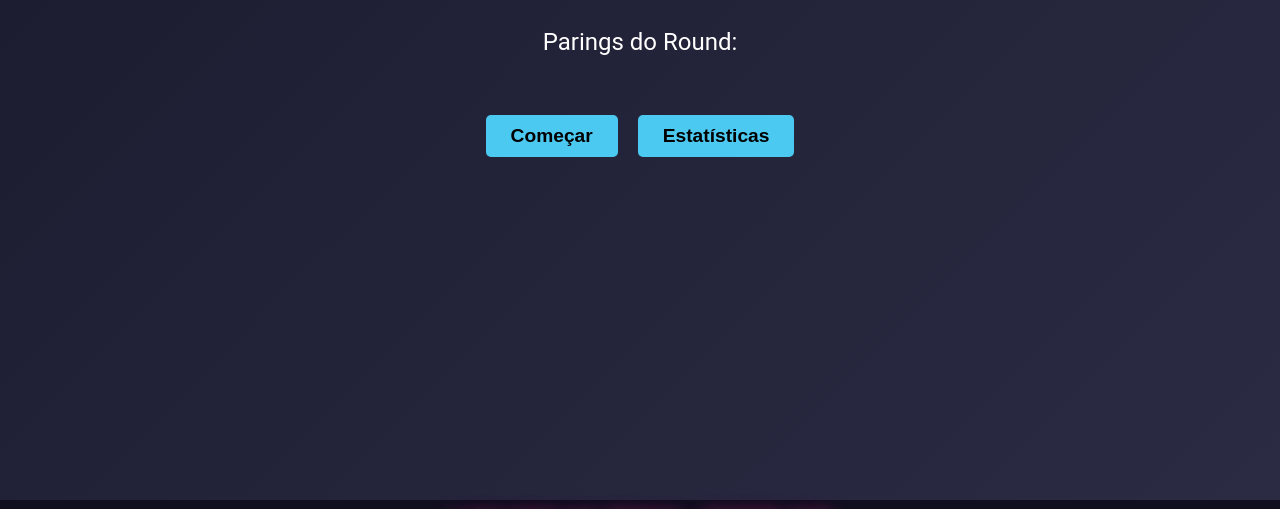
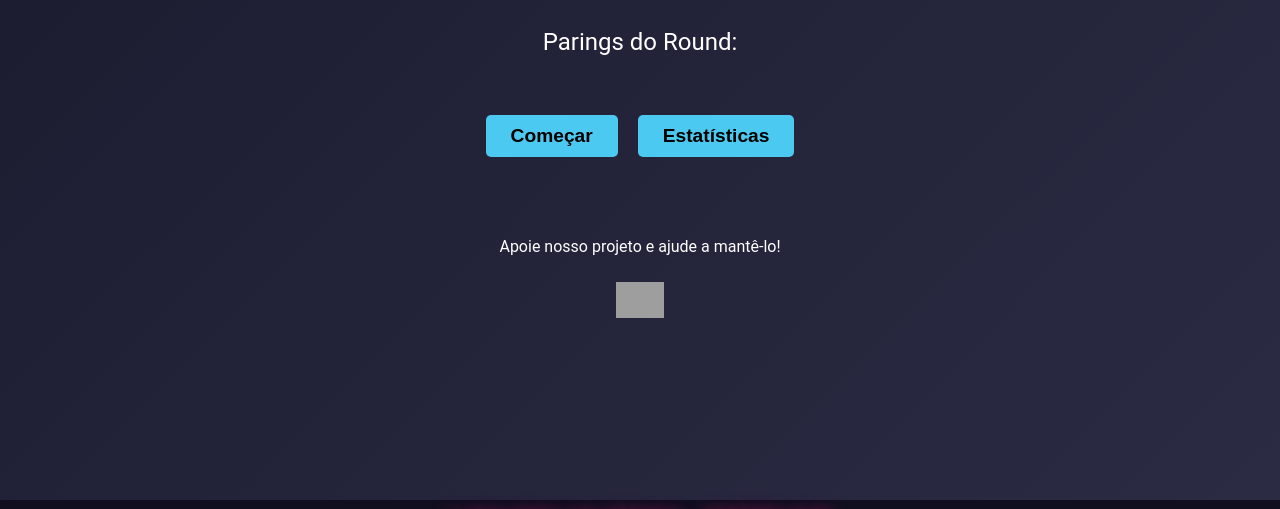
Before and after one commit to oDuPrado/QRCodeDrivenTournament_pokemon, a Flask app: page / in a window 1280 px wide. Shown: the part 261-770 px from the top of the page. Run offline with Flask 3, Linux system fonts and the light colour scheme; parts of the project's set-up code (start-up, migrations or seed data) failed here and were passed over; grey boxes are pictures that could not be loaded.

Commit message:
Update index.html

```diff
--- a/templates/index.html
+++ b/templates/index.html
@@ -8,6 +8,21 @@
       rel="stylesheet"
       href="{{ url_for('static', filename='style.css') }}"
     />
+    <style>
+      /* Simple styling for donation link */
+      .donation-container {
+        text-align: center;
+        margin-top: 20px;
+      }
+      .donation-container a {
+        text-decoration: none;
+        display: inline-block;
+        margin-top: 10px;
+      }
+      .donation-container a img {
+        vertical-align: middle;
+      }
+    </style>
   </head>
   <body>
     <header>
@@ -26,6 +41,17 @@
             <button id="stats-btn">Estatísticas</button>
           </div>
         </div>
+        <div class="donation-container">
+          <p>Apoie nosso projeto e ajude a mantê-lo!</p>
+          <!-- Donation icon link for PicPay -->
+          <a href="https://picpay.me/marco.macedo10/0.5" target="_blank">
+            <img
+              src="https://img.shields.io/badge/Donate-PicPay-brightgreen?style=plastic&logo=amazonpay&logoColor=white"
+              alt="Donate with PicPay"
+              height="36"
+            />
+          </a>
+        </div>
       </section>
 
       <section id="tournament-section" class="hidden">
@@ -42,7 +68,6 @@
               <span id="countdown-timer">30:00</span>
             </div>
           </div>
-          <!-- Removido o botão "Próxima Rodada" já que não será mais necessário -->
         </div>
         <div id="turnos-section" class="hidden">
           <h2 class="turnos-title">3 Turnos</h2>
```
